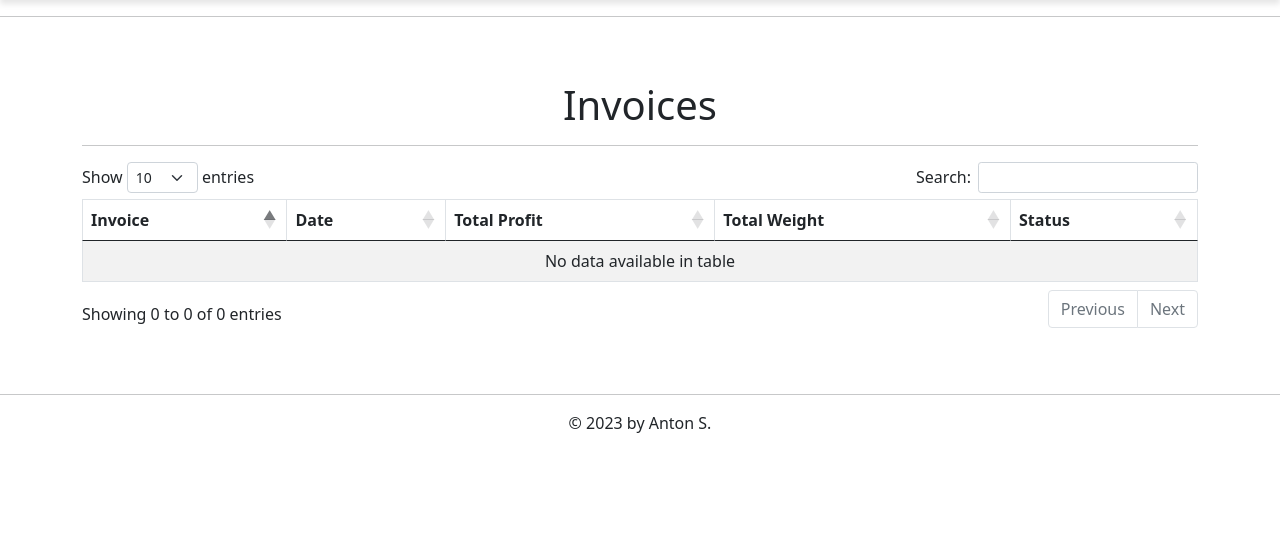
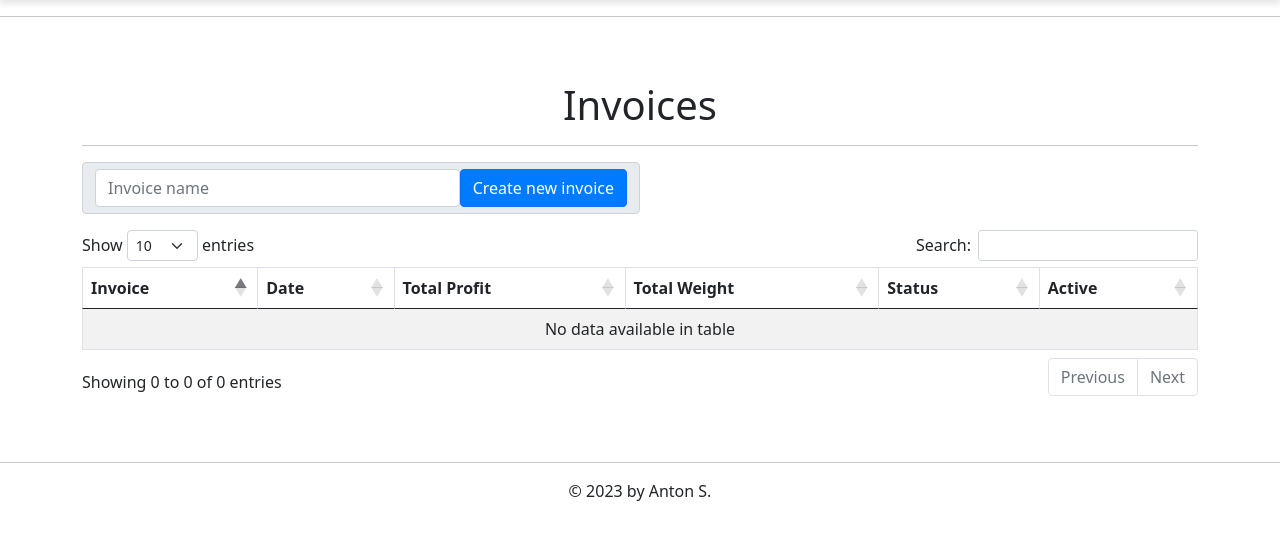
Before and after one commit to asiomchen/inventory-management, a Flask app: page /invoices/ in a window 1280 px wide. Shown: the part 71-611 px from the top of the page. Run offline with Flask 3, Linux system fonts and the light colour scheme; a user stored in the database is signed in; data that the repository does not hold is empty; parts of the project's set-up code (start-up, migrations or seed data) failed here and were passed over; some libraries are stand-ins or nearby versions.

Commit message:
Add invoice name field and active status functionality

```diff
--- a/main.py
+++ b/main.py
@@ -117,6 +117,42 @@ def delete(product_id):
 def table():
     products = Product.query.all()
     return render_template('table.html', products=products)
+
+@main.route(f'/new_invoice/', methods=('POST',))
+@login_required
+def new_invoice():
+    if request.method == 'POST':
+        name = request.form['invoice_name']
+        invoice = Invoice(name=name)
+        current_active_invoice = Invoice.query.filter_by(is_active=True).first()
+        if current_active_invoice:
+            current_active_invoice.is_active = False
+            db.session.merge(current_active_invoice)
+        db.session.add(invoice)
+        db.session.commit()
+        flash(f'New invoice {invoice.name} created', 'success')
+        return redirect(url_for('main.invoices'))
+    return render_template('new_invoice.html')
+
+@main.route('/change_active_status/', methods=('POST',))
+@login_required
+def change_active_status():
+    invoice_id = int(request.form['invoice_id'])
+    invoice = Invoice.query.get_or_404(invoice_id)
+    if invoice.is_active:
+        flash(f'Invoice #{invoice_id} is already active', 'danger')
+        return redirect(url_for('main.invoices'))
+    else:
+        current_active_invoice = Invoice.query.filter_by(is_active=True).first()
+        if current_active_invoice:
+            current_active_invoice.is_active = False
+            db.session.merge(current_active_invoice)
+        invoice.is_active = True
+        db.session.merge(invoice)
+        db.session.commit()
+        flash(f'Invoice #{invoice_id} is now active', 'success')
+        return redirect(url_for('main.invoices'))
+
 
 @main.route('/add2invoice/<int:product_id>/', methods=('POST',))
 @login_required
--- a/templates/invoices.html
+++ b/templates/invoices.html
@@ -3,6 +3,12 @@
 <div class="container">
     <h1 class="title display-4 text-center">{% block title %} Invoices {% endblock %}</h1>
     <hr>
+    <form method="POST" action="/new_invoice">
+        <div class="input-group-text mb-3 w-50">
+            <input type="text" class="form-control" name="invoice_name" placeholder="Invoice name">
+            <button type="submit" class="btn btn-primary">Create new invoice</button>
+        </div>
+    </form>
     <div class="row">
         <table id="data" class="table table-striped table-bordered">
             <thead class="thead-dark">
@@ -12,6 +18,7 @@
                     <th>Total Profit</th>
                     <th>Total Weight</th>
                     <th>Status</th>
+                    <th>Active</th>
                 </tr>
             </thead>
             <tbody>
@@ -19,12 +26,17 @@
                 {% set status_class = 'bg-success' if invoice.status == 'closed' else 'bg-danger' %}
                     <tr>
                         <td>
-                            <a href="{{ url_for('main.invoice', invoice_id=invoice.idx) }}">Invoice #{{ invoice.idx }}</a>
+                            <a href="{{ url_for('main.invoice', invoice_id=invoice.idx) }}">{{ invoice.name }}</a>
                         </td>
                         <td>{{ invoice.date.strftime('%Y-%m-%d') }}</td>
                         <td>{{ invoice.total_profit }}$</td>
                         <td>{{ '%0.2f'|format(invoice.total_weight) }}kg</td>
                         <td><span class="badge {{ status_class }}">{{ 'Closed' if invoice.status == 'closed' else 'Open' }}</span></td>
+                        <td>
+                            <form method="post" enctype="multipart/form-data" class="form" action="/change_active_status/">
+                                <input type="hidden" name="invoice_id" value="{{ invoice.idx }}">
+                                <button type="submit" class="btn {{ 'bg-success' if invoice.is_active else 'bg-danger' }} text-white fw-bold">{{ 'Active' if invoice.is_active else 'Set Active' }}</button>
+                            </form>
                     </tr>
                 {% endfor %}
             </tbody>
```
Also changed, not shown: data.py (+8 -5 lines).
